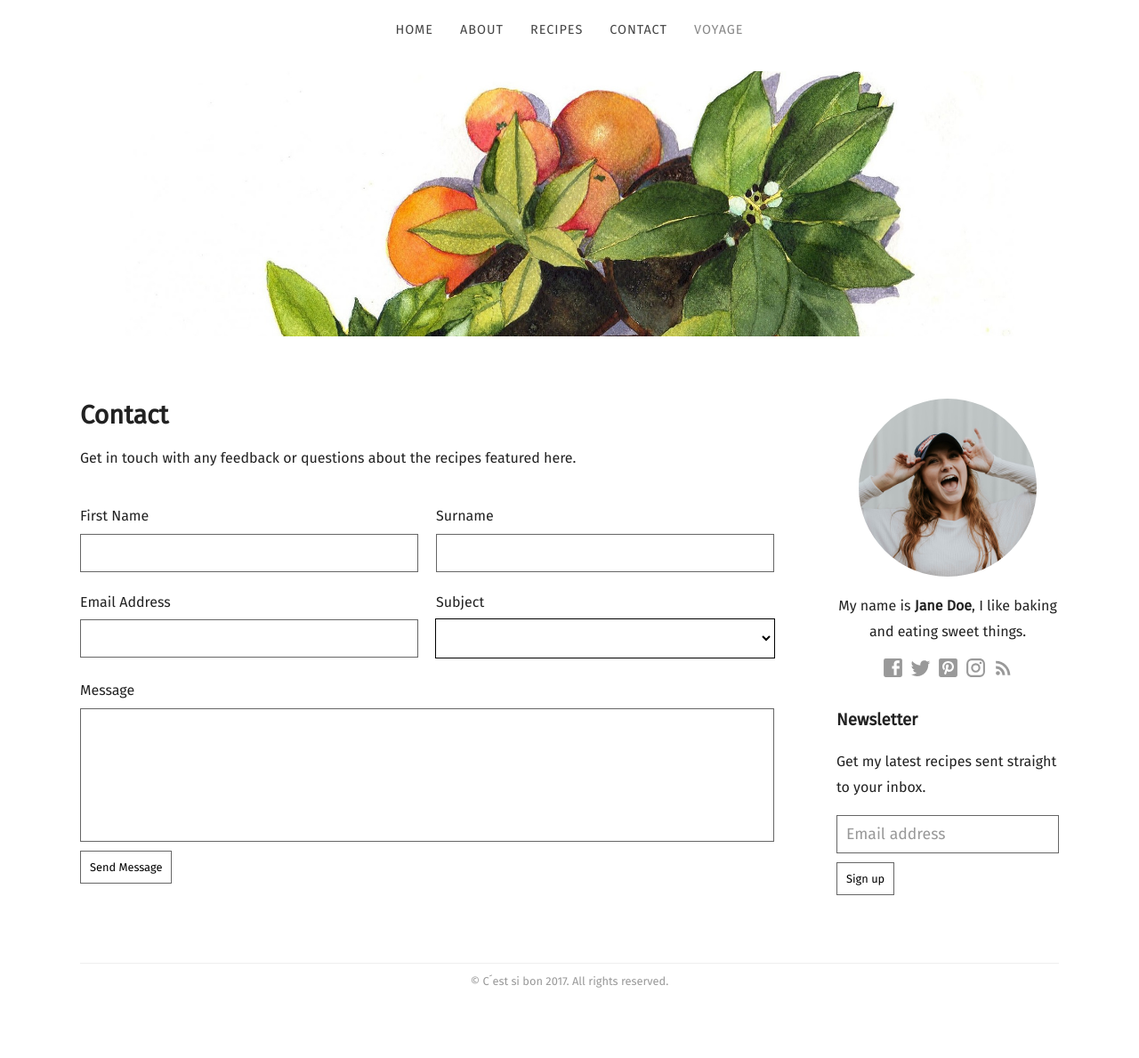
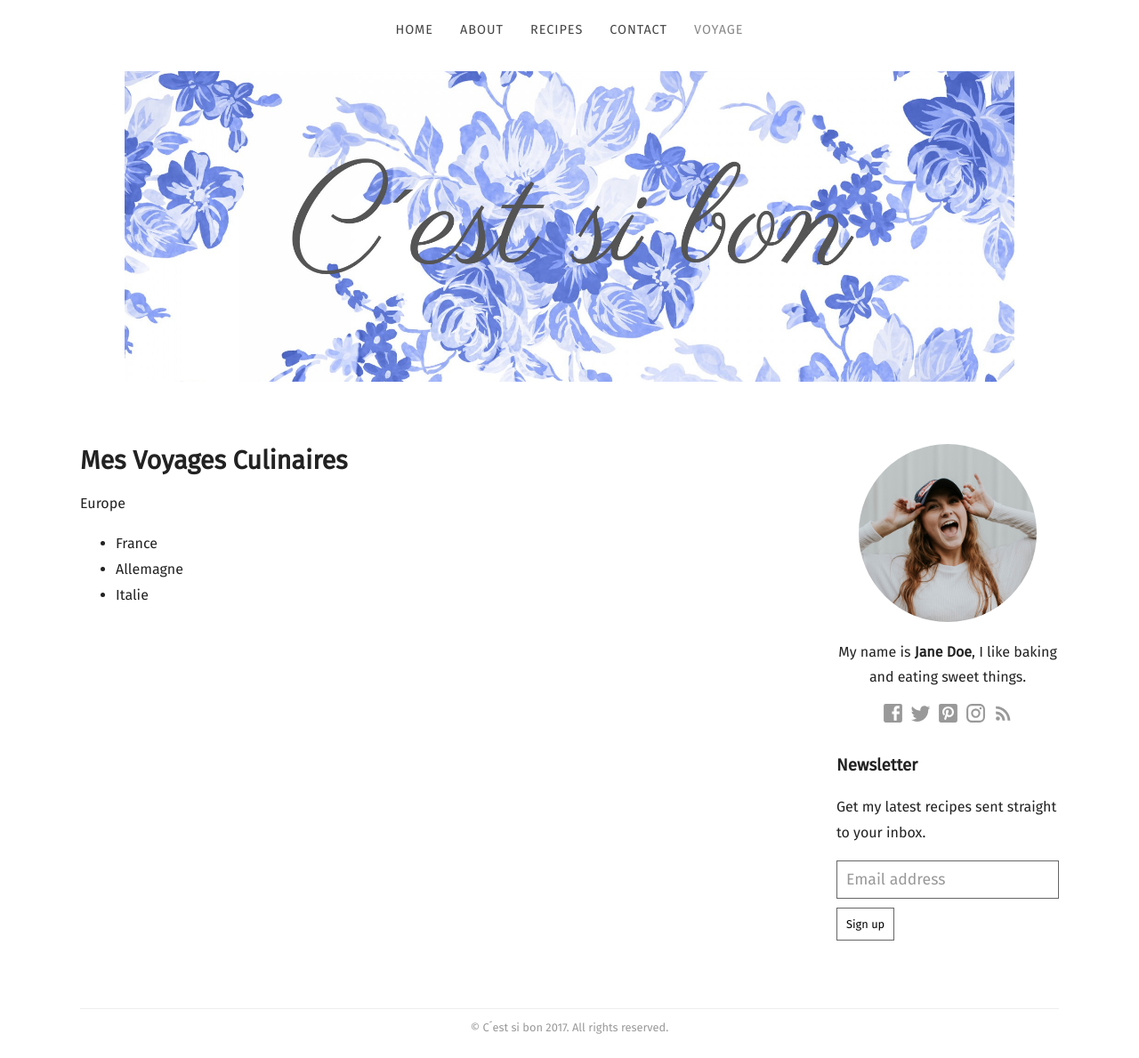
Before and after one commit to sehab/cestsibon, a Jekyll site: the page built from voyage.html, in a window 1280 px wide and 1189 px high. Shown: the whole window at 89% size. Built offline with Jekyll 4.4.1, drawn with Linux system fonts in a browser that asks for light colours; some web fonts are replaced.

Commit message:
header change

```diff
--- a/_layouts/default.html
+++ b/_layouts/default.html
@@ -28,7 +28,7 @@
 		{% include navigation.html %}
 		<header>
 			<a href="{{site.baseurl }}/">
-				<img src="{{ site.baseurl }}/images/orange.jpg" width="1000" alt="logo">
+				<img src="{{ site.baseurl }}/images/watercolor_back.jpg" width="1000" alt="logo">
 			</a>
 		</header>
 		<div class="container main-content">
--- a/voyage.html
+++ b/voyage.html
@@ -1,43 +1,15 @@
 ---
 title: Voyages
 ---
-<h1>Contact</h1>
-<p class="editable">Get in touch with any feedback or questions about the recipes featured here.</p>
+<div class="editable">
+	<h1>Mes Voyages Culinaires</h1>
 
-<form method="post" action="{{ site.baseurl }}/contact-success/">
-		<input type="hidden" name="_to" value="{{ site.data.email }}" />
-		<input type="text" name="_gotcha" style="display: none;">
+	<p> Europe</p>
+<ul style="list-style-type:disc">
+  <li>France</li>
+  <li>Allemagne</li>
+  <li>Italie</li>
+</ul>
 
-	<div class="contain">
-		<div class="split">
-			<label for="first-name">First Name</label>
-			<input type="text" name="first-name" id="first-name" />
-		</div>
-		<div class="split">
-			<label for="surname">Surname</label>
-			<input type="text" name="surname" id="surname" />
-		</div>
-	</div>
 
-	<div class="contain">
-		<div class="split">
-			<label for="email">Email Address</label>
-			<input type="email" name="email" id="email" required />
-		</div>
-
-		<div class="split">
-			<label for="subject">Subject</label>
-			<select id="subject" name="subject">
-				<option value="enquiry">Enquiry</option>
-				<option value="suggestion">Suggestion</option>
-				<option value="press">Press</option>
-				<option value="other">Other</option>
-			</select>
-		</div>
-	</div>
-
-	<label for="message">Message</label>
-	<textarea name="message" id="message"></textarea>
-
-	<input type="submit" value="Send Message" />
-</form>
+</div>
```
Also changed, not shown: Voyage.html (deleted, +0 -43 lines), images/watercolor_back.jpg (added).
